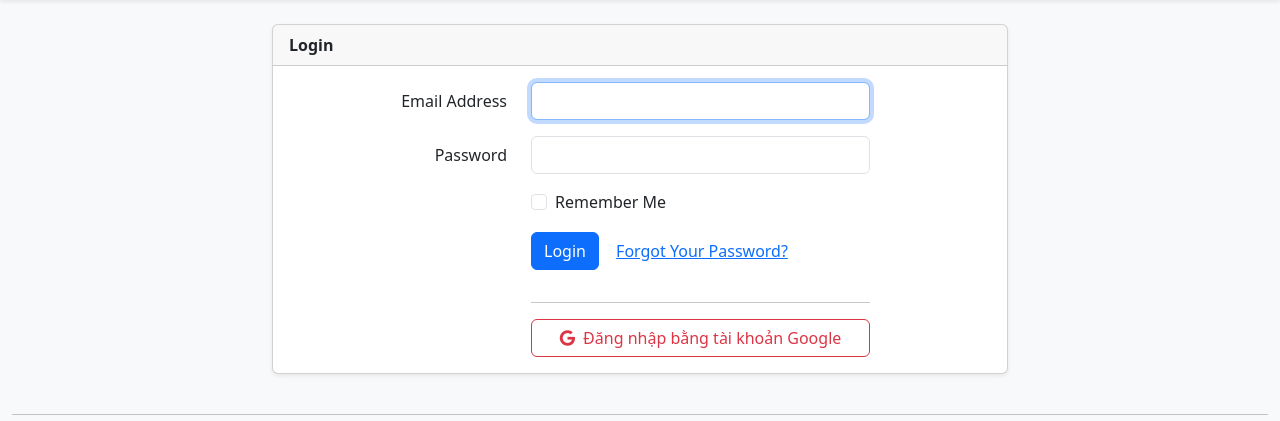
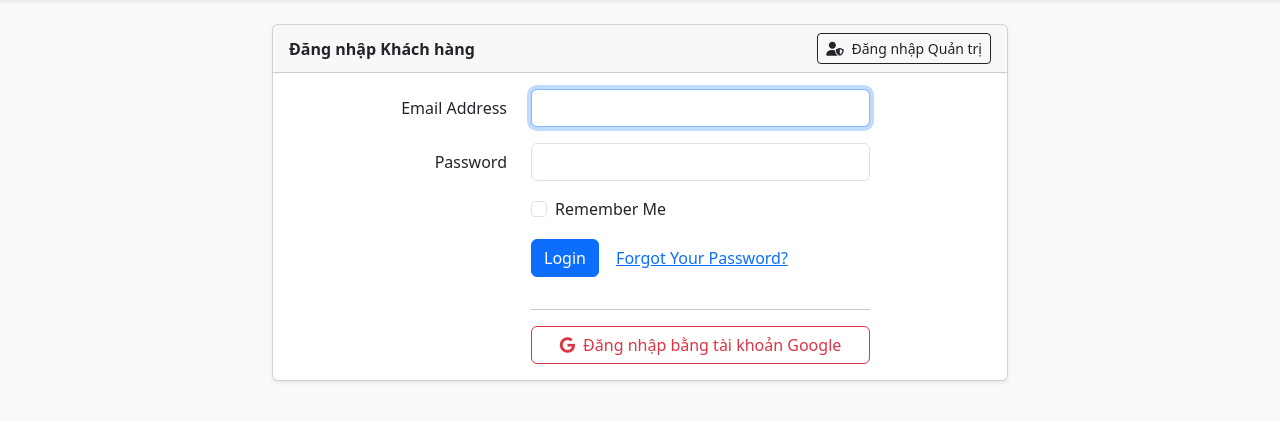
Before and after one commit to DTH235655-NGUYENTRUNGHIEU/laptopshop, a Laravel app: page /login in a window 1280 px wide. Shown: the part 56-477 px from the top of the page. Run offline with Laravel 12, Linux system fonts and the light colour scheme; some libraries are stand-ins or nearby versions.

Commit message:
Thêm nút chuyển sang Đăng nhập Quản trị ở

```diff
--- a/resources/views/auth/login.blade.php
+++ b/resources/views/auth/login.blade.php
@@ -5,7 +5,14 @@
     <div class="row justify-content-center">
         <div class="col-md-8">
             <div class="card shadow-sm">
-                <div class="card-header fw-semibold">{{ __('Login') }}</div>
+                <div class="card-header fw-semibold d-flex justify-content-between align-items-center">
+                    <span>Đăng nhập Khách hàng</span>
+                    @if (Route::has('admin.login'))
+                        <a href="{{ route('admin.login') }}" class="btn btn-outline-dark btn-sm">
+                            <i class="fa-solid fa-user-shield me-1"></i> Đăng nhập Quản trị
+                        </a>
+                    @endif
+                </div>
 
                 <div class="card-body">
                     <form method="POST" action="{{ route('login') }}">
```
